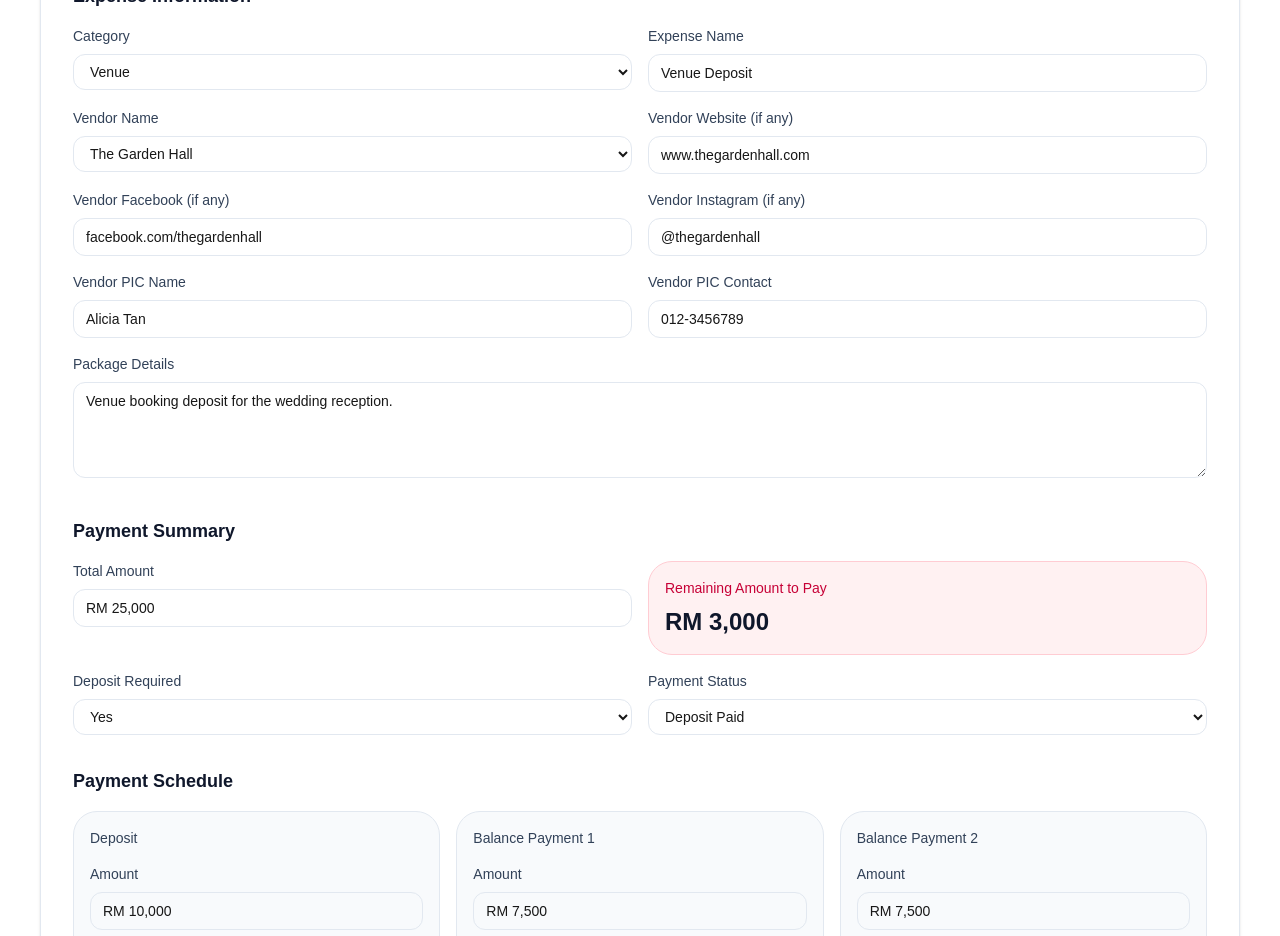
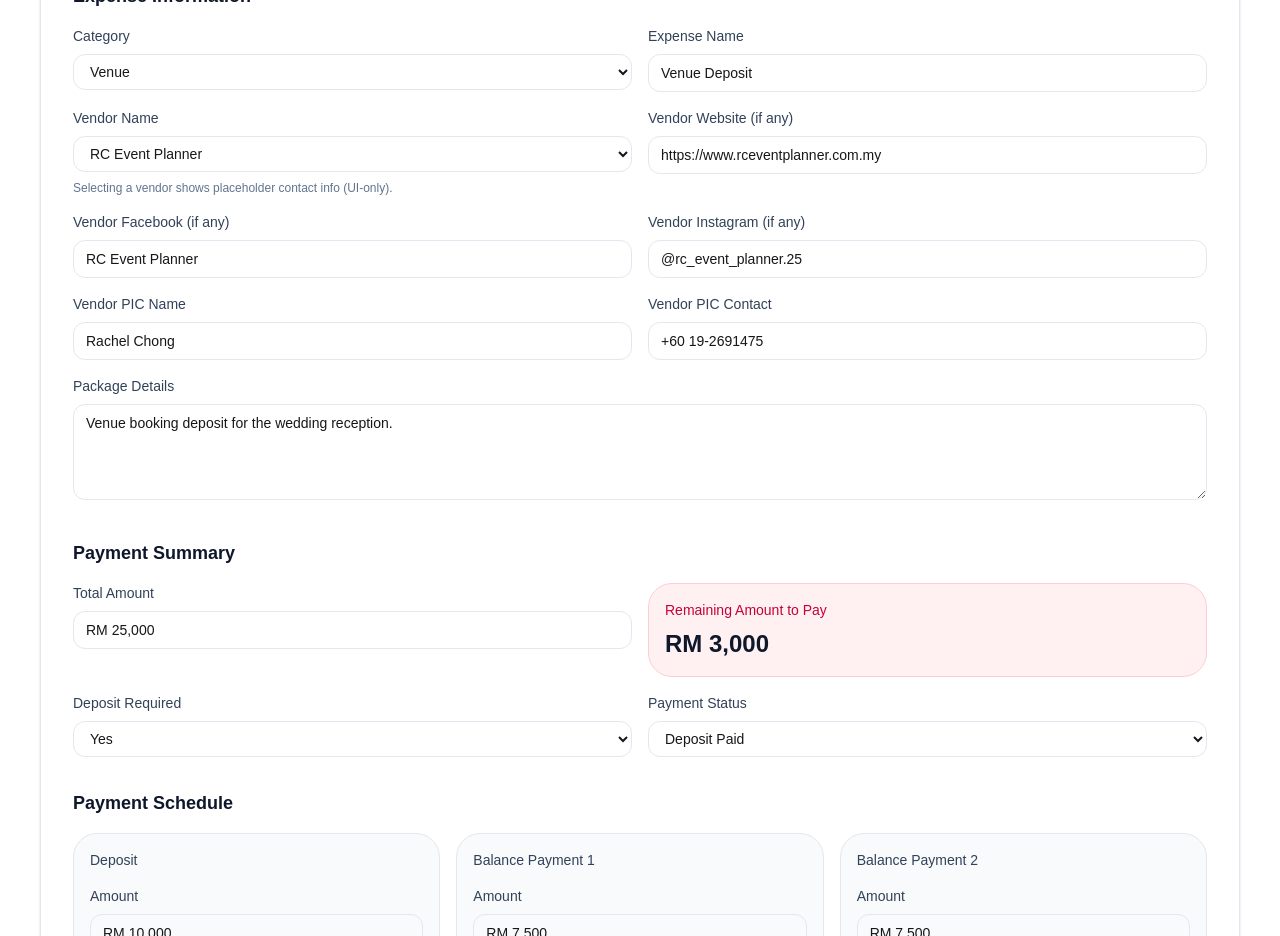
Before and after one commit to RCEventPlanner/WeddingPlanningOS, a Next.js app: page /budget in a window 1280 px wide. Shown: the part 1220-2156 px from the top of the page. Built offline with nearby package versions, Linux system fonts and the light colour scheme.

Commit message:
Update project roadmap and development documentation

```diff
--- a/components/BudgetForm.tsx
+++ b/components/BudgetForm.tsx
@@ -53,13 +53,14 @@ const vendorOptions = [
   "Dream Decoration",
   "ABC Photography",
   "Crystal Makeup Studio",
+  "RC Event Planner",
   "+ Add New Vendor",
 ];
 
 export function BudgetForm({
   expenseName = "Venue Deposit",
   category = "Venue",
-  vendorName = "The Garden Hall",
+  vendorName = "RC Event Planner",
   description = "Venue booking deposit for the wedding reception.",
   totalAmount = "RM 25,000",
   depositRequired = "Yes",
@@ -123,6 +124,7 @@ export function BudgetForm({
                   </option>
                 ))}
               </select>
+              <p className="mt-2 text-xs text-slate-500">Selecting a vendor shows placeholder contact info (UI-only).</p>
             </div>
 
             <div>
@@ -131,7 +133,7 @@ export function BudgetForm({
               </label>
               <input
                 className="w-full rounded-xl border border-slate-200 px-3 py-2 text-sm outline-none focus:border-rose-400"
-                defaultValue="www.thegardenhall.com"
+                defaultValue={"https://www.rceventplanner.com.my"}
               />
             </div>
 
@@ -141,7 +143,7 @@ export function BudgetForm({
               </label>
               <input
                 className="w-full rounded-xl border border-slate-200 px-3 py-2 text-sm outline-none focus:border-rose-400"
-                defaultValue="facebook.com/thegardenhall"
+                defaultValue={"RC Event Planner"}
               />
             </div>
 
@@ -151,7 +153,7 @@ export function BudgetForm({
               </label>
               <input
                 className="w-full rounded-xl border border-slate-200 px-3 py-2 text-sm outline-none focus:border-rose-400"
-                defaultValue="@thegardenhall"
+                defaultValue={"@rc_event_planner.25"}
               />
             </div>
 
@@ -161,7 +163,7 @@ export function BudgetForm({
               </label>
               <input
                 className="w-full rounded-xl border border-slate-200 px-3 py-2 text-sm outline-none focus:border-rose-400"
-                defaultValue="Alicia Tan"
+                defaultValue={"Rachel Chong"}
               />
             </div>
 
@@ -171,7 +173,7 @@ export function BudgetForm({
               </label>
               <input
                 className="w-full rounded-xl border border-slate-200 px-3 py-2 text-sm outline-none focus:border-rose-400"
-                defaultValue="012-3456789"
+                defaultValue={"+60 19-2691475"}
               />
             </div>
 
```
Also changed, not shown: 9 other files (tests, documents, lock files or other folders).
